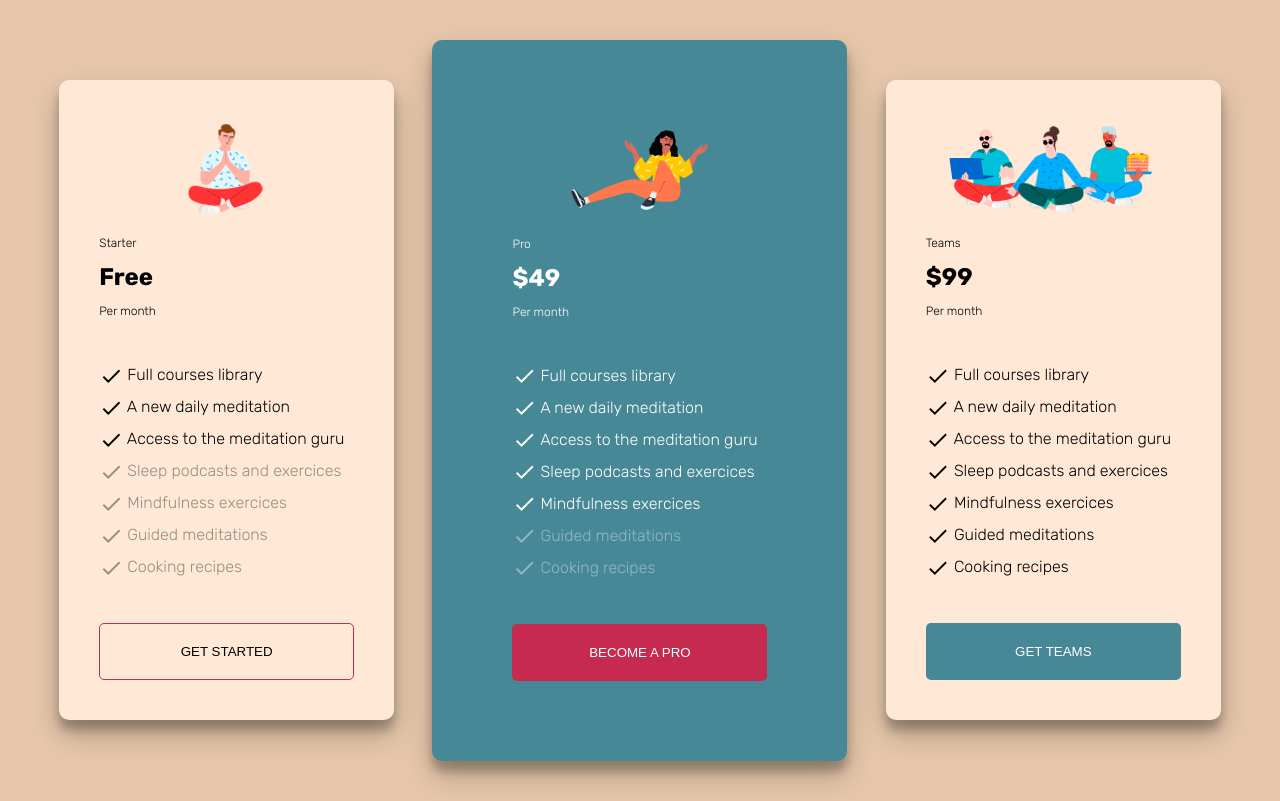
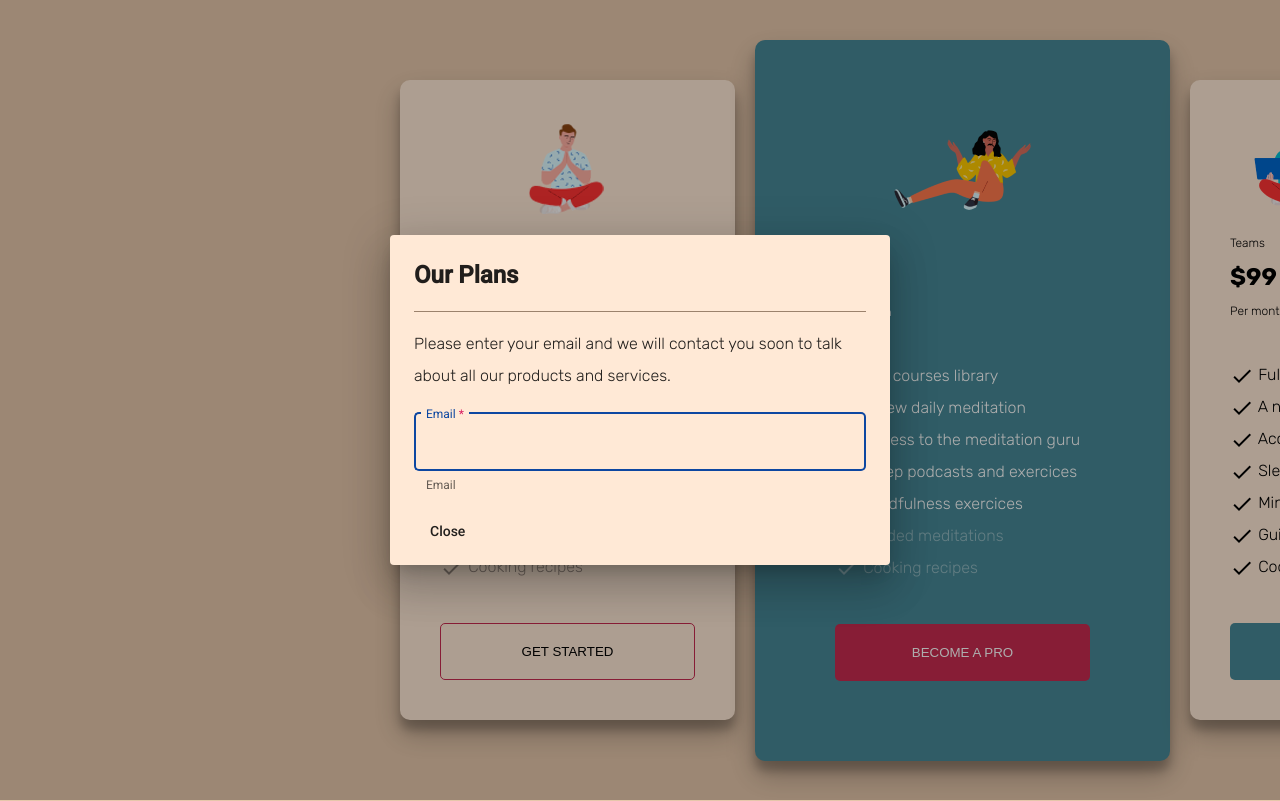
Before and after one commit to Lara-brd/planPrecios, an Angular app: page / in a window 1280 px wide. Both pictures are taken after a click on the button "GET STARTED". Built offline with nearby package versions, Linux system fonts and the light colour scheme.

Commit message:
mat dialog included

```diff
--- a/src/app/material/material.module.ts
+++ b/src/app/material/material.module.ts
@@ -2,6 +2,7 @@ import { NgModule } from '@angular/core';
 import {MatButtonModule} from '@angular/material/button';
 import {MatDialogModule} from '@angular/material/dialog';
 import {MatIconModule} from '@angular/material/icon';
+import {MatInputModule} from '@angular/material/input';
 
 
 
@@ -11,6 +12,7 @@ import {MatIconModule} from '@angular/material/icon';
     MatButtonModule,
     MatDialogModule,
     MatIconModule,
+    MatInputModule
   ]
 })
 export class MaterialModule { }
--- a/src/app/planes/components/card/card.component.html
+++ b/src/app/planes/components/card/card.component.html
@@ -24,6 +24,7 @@
 
   </ul>
 
-  <button [class]="getBtnStyle()">{{productDetails.btnText | uppercase}}</button>
+  <button [class]="getBtnStyle()" (click)="openDialog()">{{productDetails.btnText | uppercase}}</button>
+
 
 </div>
--- a/src/app/planes/components/card/card.component.scss
+++ b/src/app/planes/components/card/card.component.scss
@@ -30,6 +30,7 @@
 
     button{
         width: 100%;
+        cursor:pointer;
     }
 
 
@@ -37,9 +38,4 @@
 
     }
 
-
-
-
-
-
 }
--- a/src/app/planes/components/card/card.component.ts
+++ b/src/app/planes/components/card/card.component.ts
@@ -1,5 +1,7 @@
 import { Component, Input, OnInit } from '@angular/core';
 import { ProductDetail } from '../../interfaces/product-detail.interface';
+import {MatDialog} from '@angular/material/dialog';
+import { DialogBoxComponent } from '../dialog-box/dialog-box.component';
 
 
 @Component({
@@ -28,8 +30,9 @@ availableServices:string[]=[];
 notAvailableServices:string[]=[];
 
 
-  constructor(){
-  }
+  constructor( public dialog:MatDialog){}
+
+
 
 
   ngOnInit(): void {
@@ -51,8 +54,14 @@ notAvailableServices:string[]=[];
     }
   }
 
-  getClassList(){
+  openDialog(){
+    this.dialog.open(DialogBoxComponent, {
+      maxWidth:'500px',
+      width:'60%',
+      data:"right click"
 
+    })
   }
 
+
 }
--- /dev/null
+++ b/src/app/planes/components/dialog-box/dialog-box.component.html
@@ -0,0 +1,26 @@
+<h2 class="header2" mat-dialog-title>Our Plans</h2>
+<hr class="line">
+
+    <p class="text">
+        Please enter your email and we will contact you soon to talk about all our products and services.
+    </p>
+
+
+    <form>
+        <mat-form-field class="example-full-width" appearance="outline">
+            <mat-label>Email</mat-label>
+            <input type="email" matInput [formControl]="emailFormControl" [errorStateMatcher]="matcher"
+                    placeholder="Ex. pat@example.com">
+            <mat-hint>Email</mat-hint>
+            <mat-error *ngIf="emailFormControl.hasError('email') && !emailFormControl.hasError('required')">
+                Please enter a valid email address
+            </mat-error>
+            <mat-error *ngIf="emailFormControl.hasError('required')">
+            Email is <strong>required</strong>
+            </mat-error>
+        </mat-form-field>
+    </form>
+
+<div mat-dialog-actions>
+    <button mat-button mat-dialog-close>Close</button>
+</div>
--- /dev/null
+++ b/src/app/planes/components/dialog-box/dialog-box.component.ts
@@ -0,0 +1,36 @@
+import { Component } from '@angular/core';
+import { FormControl, FormGroup, FormGroupDirective, Validators } from '@angular/forms';
+import { MyErrorStateMatcher } from './error-state-matcher';
+
+
+
+
+
+
+
+@Component({
+  selector: 'app-dialog-box',
+  templateUrl: './dialog-box.component.html',
+  styles:[`
+  .example-form {
+  min-width: 150px;
+  max-width: 500px;
+  width: 100%;
+}
+
+.example-full-width {
+  width: 100%;
+}
+
+  `]
+})
+export class DialogBoxComponent {
+
+
+    emailFormControl = new FormControl('', [Validators.required, Validators.email]);
+
+    matcher = new MyErrorStateMatcher();
+
+
+
+}
--- /dev/null
+++ b/src/app/planes/components/dialog-box/error-state-matcher.ts
@@ -0,0 +1,10 @@
+import { FormControl, FormGroupDirective, NgForm } from '@angular/forms';
+import { ErrorStateMatcher } from '@angular/material/core';
+
+/** Error when invalid control is dirty or touched*/
+export class MyErrorStateMatcher implements ErrorStateMatcher {
+  isErrorState(control: FormControl | null, form: FormGroupDirective | NgForm | null): boolean {
+    const isSubmitted = form && form.submitted;
+    return !!(control && control.invalid && (control.dirty || control.touched || isSubmitted));
+  }
+  }
--- a/src/styles.scss
+++ b/src/styles.scss
@@ -1,4 +1,24 @@
 /* You can add global styles to this file, and also import other style files */
+
+@use '@angular/material' as mat;
+
+@include mat.core();
+
+$my-primary: mat.define-palette(mat.$blue-palette, 900);
+$my-accent: mat.define-palette(mat.$pink-palette, 600);
+$my-warn: mat.define-palette(mat.$pink-palette, 800);
+
+$my-theme: mat.define-light-theme((
+    color: (
+    primary: $my-primary,
+    accent: $my-accent,
+    warn: $my-warn,
+)
+));
+
+@include mat.all-component-themes($my-theme);
+
+
 
 
 $main:#E6C7AB;
@@ -13,6 +33,17 @@ body {
     font-family: 'Rubik', sans-serif;
     background-color: $main;
 }
+
+.line {
+    border:none;
+    height: 1px;
+    background-color: #9b826d;
+
+}
+
+mat-dialog-container {
+    background-color:$main-light !important;
+    }
 
 
 //////////////////////////////////////////fonts
@@ -34,6 +65,12 @@ body {
 
 ///////////////////////////////////////////cards
 
+.wrapp-cards{
+    max-width:500px;
+    margin-left:auto;
+    margin-right:auto;
+}
+
 
 .mainCard{
     background-color: $dest-b;
@@ -42,7 +79,6 @@ body {
 }
 
 .whiteCard{
-    padding-top:0px;
     background-color: $main-light;
     padding:40px;
 }
@@ -77,19 +113,7 @@ body {
 
 
 
-
-////////////////////////////////
-
-
-
-
-.wrapp-cards{
-    max-width:1200px;
-    margin-left:auto;
-    margin-right:auto;
-}
-
-
+////////////////////////////////Desktop size
 
 
 @media (min-width: 1150px) {
@@ -105,4 +129,4 @@ body {
         background-color: $dest-b;
     }
 
-    }
+}
```
Also changed, not shown: src/app/planes/planes.module.ts (+6 -2 lines).
